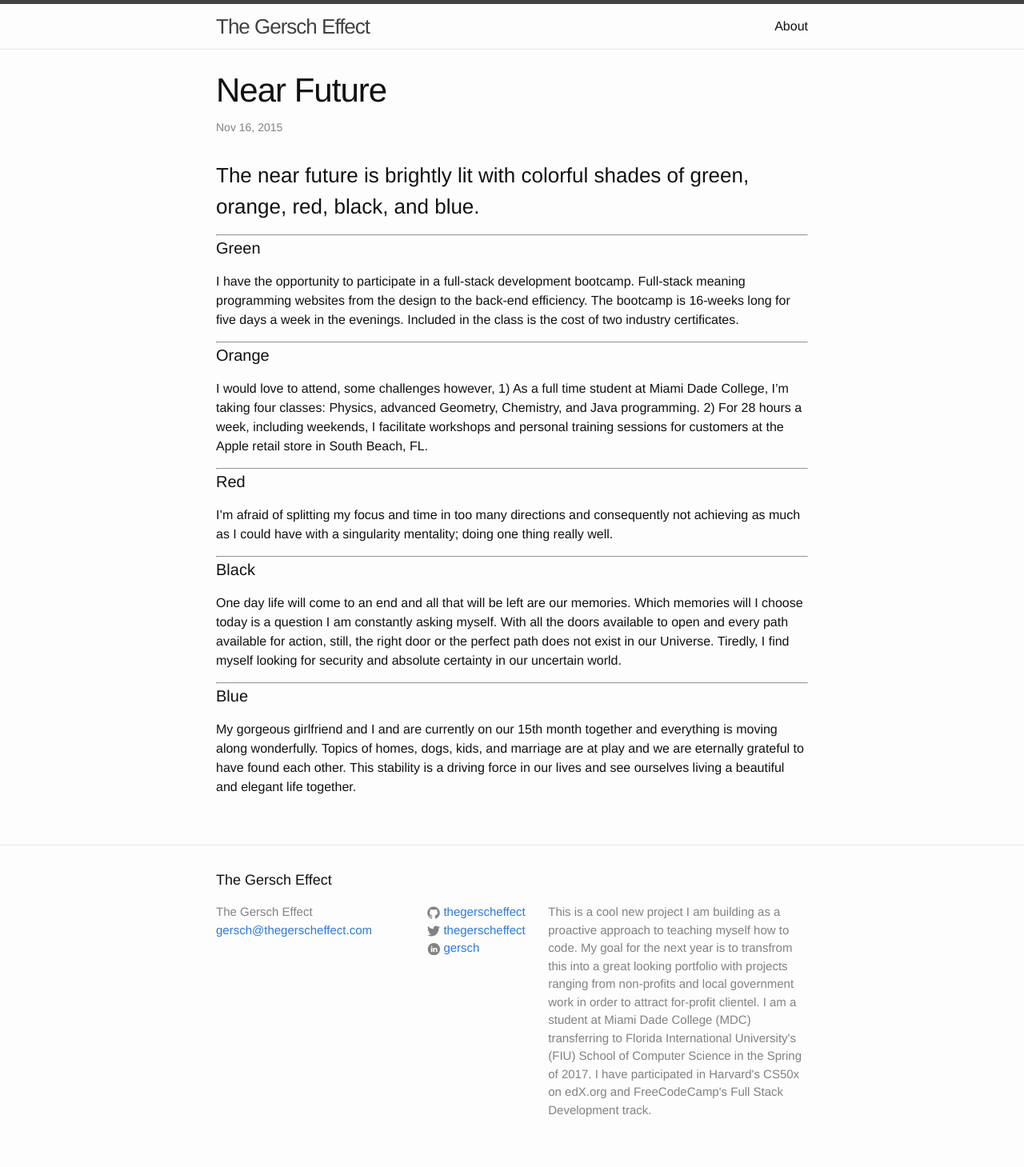
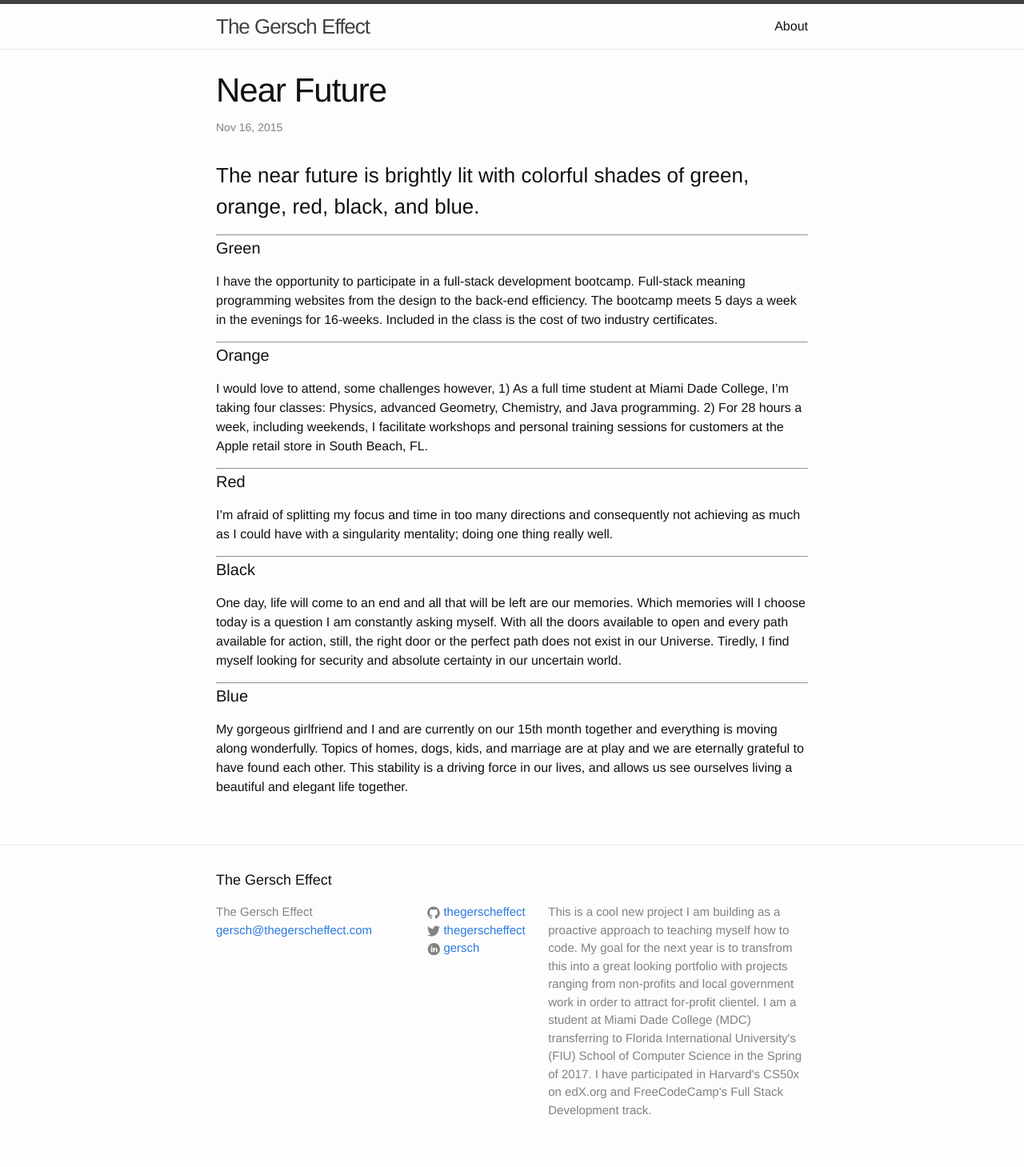
Before and after one commit to thegerscheffect/thegerscheffect.github.io, a Jekyll site: the page built from _posts/2015/2015-11-16-near-future.markdown, in a window 1280 px wide. Shown: the whole page at 80% size. Built offline with Jekyll 4.4.1, drawn with Linux system fonts in a browser that asks for light colours.

Commit message:
fixed grammatical errors in Near Future post

```diff
--- a/_posts/2015/2015-11-16-near-future.markdown
+++ b/_posts/2015/2015-11-16-near-future.markdown
@@ -9,7 +9,7 @@ category: future
 ___
 
 #### Green
-I have the opportunity to participate in a full-stack development bootcamp. Full-stack meaning programming websites from the design to the back-end efficiency. The bootcamp is 16-weeks long for five days a week in the evenings. Included in the class is the cost of two industry certificates.
+I have the opportunity to participate in a full-stack development bootcamp. Full-stack meaning programming websites from the design to the back-end efficiency. The bootcamp meets 5 days a week in the evenings for 16-weeks. Included in the class is the cost of two industry certificates.
 
 ___
 
@@ -24,9 +24,9 @@ I'm afraid of splitting my focus and time in too many directions and consequentl
 ___
 
 #### Black
-One day life will come to an end and all that will be left are our memories. Which memories will I choose today is a question I am constantly asking myself. With all the doors available to open and every path available for action, still, the right door or the perfect path does not exist in our Universe. Tiredly, I find myself looking for security and absolute certainty in our uncertain world.
+One day, life will come to an end and all that will be left are our memories. Which memories will I choose today is a question I am constantly asking myself. With all the doors available to open and every path available for action, still, the right door or the perfect path does not exist in our Universe. Tiredly, I find myself looking for security and absolute certainty in our uncertain world.
 
 ___
 
 #### Blue
-My gorgeous girlfriend and I and are currently on our 15th month together and everything is moving along wonderfully. Topics of homes, dogs, kids, and marriage are at play and we are eternally grateful to have found each other. This stability is a driving force in our lives and see ourselves living a beautiful and elegant life together.
+My gorgeous girlfriend and I and are currently on our 15th month together and everything is moving along wonderfully. Topics of homes, dogs, kids, and marriage are at play and we are eternally grateful to have found each other. This stability is a driving force in our lives, and allows us see ourselves living a beautiful and elegant life together.
```
Also changed, not shown: _posts/2015/2015-10-28-welcome-to-jekyll.markdown (deleted, +0 -25 lines).
